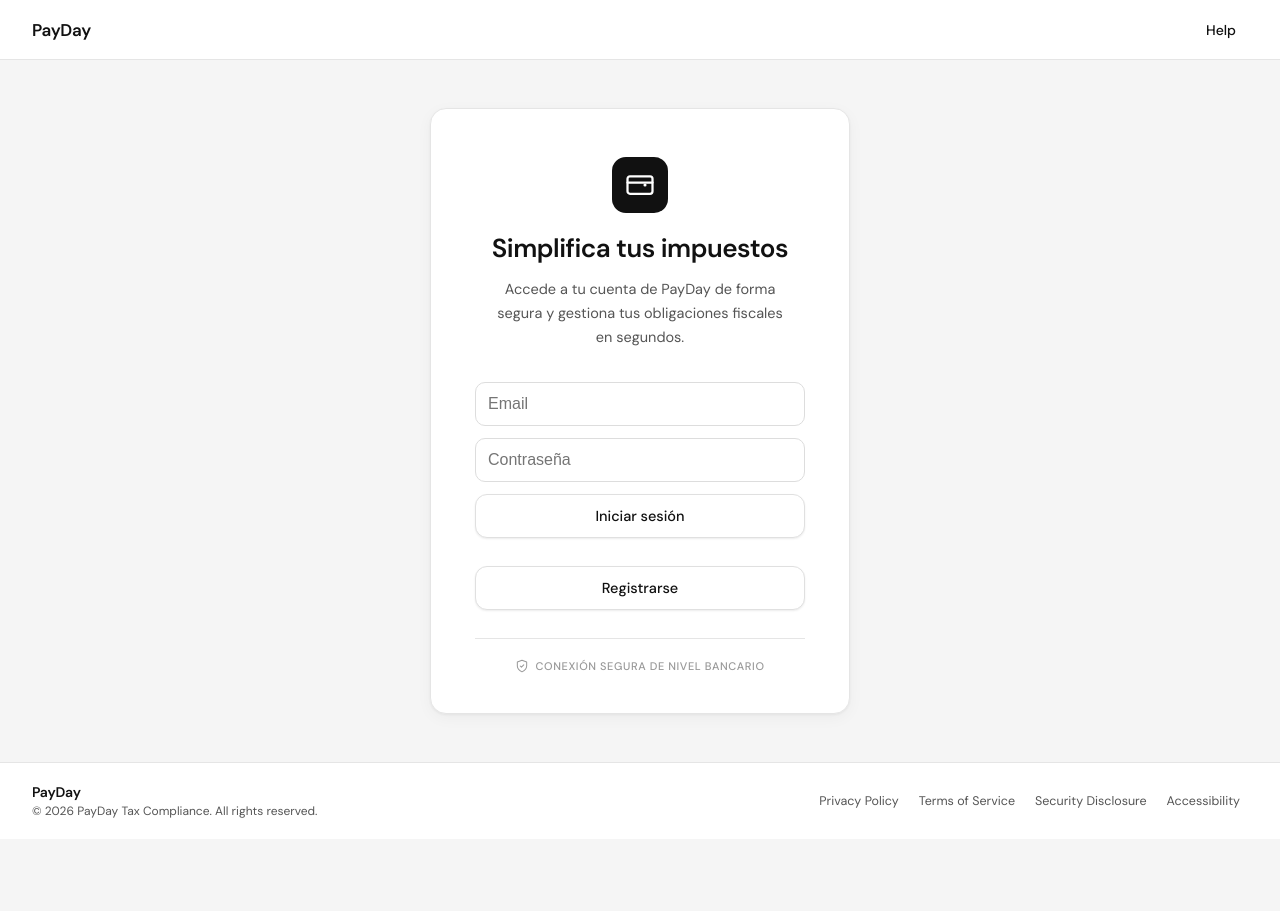
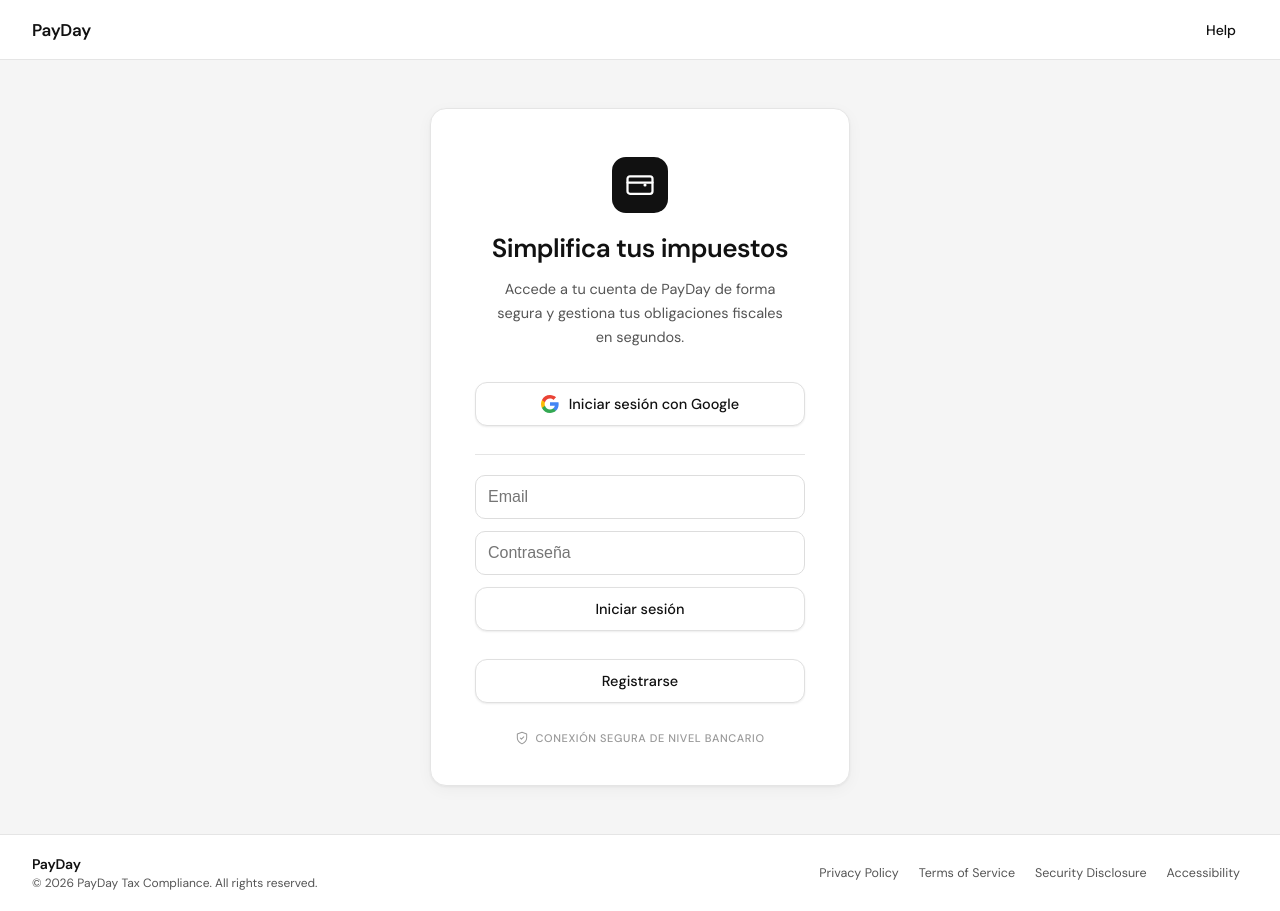
Before and after one commit to romonzon30/payday, a React (Vite) app: page / in a window 1280 px wide. Before the commit the page ends 839 px from the top, so only its background shows below. Built offline with nearby package versions, Linux system fonts and the light colour scheme; the HTML template or start-up script is replaced by a standard one.

Commit message:
restore google login button

```diff
--- a/src/components/LoginCard.tsx
+++ b/src/components/LoginCard.tsx
@@ -1,5 +1,5 @@
 import { useState } from "react";
-
+import GoogleIcon from "./GoogleIcon";
 import ShieldIcon from "./ShieldIcon";
 import WalletIcon from "./WalletIcon";
 import styles from "./LoginCard.module.css";
@@ -42,6 +42,10 @@
     }
   }
 
+  function loginWithGoogle() {
+    alert("Google Login todavía no está conectado");
+  }
+
   return (
     <div className={styles.card}>
       <div className={styles.iconWrapper}>
@@ -54,6 +58,13 @@
         Accede a tu cuenta de PayDay de forma segura y gestiona tus obligaciones
         fiscales en segundos.
       </p>
+
+      <button className={styles.googleBtn} onClick={loginWithGoogle} type="button">
+        <GoogleIcon />
+        <span>Iniciar sesión con Google</span>
+      </button>
+
+      <div className={styles.divider} role="separator" />
 
       <input
         className={styles.input}
@@ -77,8 +88,6 @@
         Registrarse
       </button>
 
-      <div className={styles.divider} role="separator" />
-
       <div className={styles.securityBadge}>
         <ShieldIcon />
         <span>CONEXIÓN SEGURA DE NIVEL BANCARIO</span>
```
